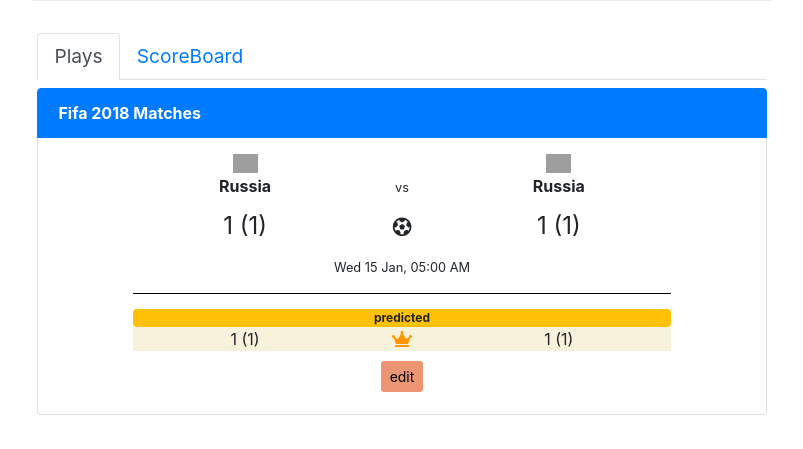
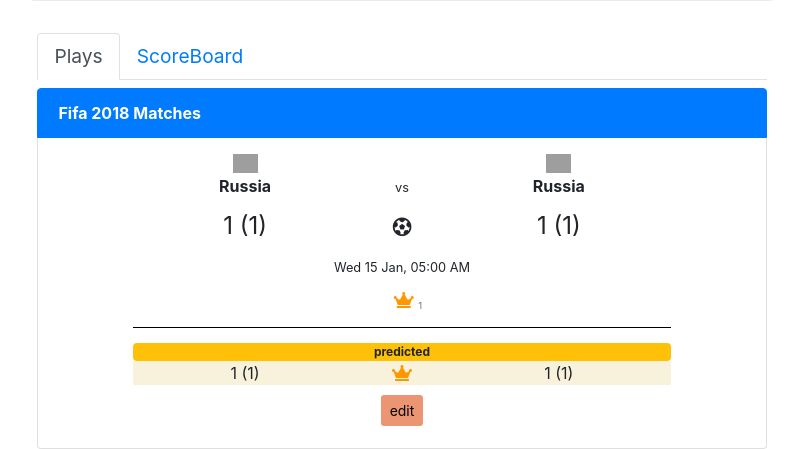
Before and after one commit to rahiminasab/pishbini, a Django app: page /home/ in a window 1280 px wide. Shown: the part 374-823 px from the top of the page, without its empty margins (238-1041 px from the left). Before the commit the page ends 789 px from the top, so only its background shows below. Run offline with Django 3.2, Linux system fonts and the light colour scheme; a user stored in the database is signed in; data comes from the database, SQL or seed files in the repository; tables that the repository leaves empty hold one stand-in row (values such as "Sample post"); parts of the project's set-up code (start-up, migrations or seed data) failed here and were passed over; some libraries are stand-ins or nearby versions; grey boxes are pictures that could not be loaded.

Commit message:
match summary implemented

```diff
--- a/pishi/models.py
+++ b/pishi/models.py
@@ -210,8 +210,39 @@ class Score(models.Model):
         return "%s: %s" % (self.user, self.value)
 
 
+class MatchSummary(object):
+
+    def __init__(self, match):
+        self.match = match
+        self.royal = self.full_house = self.straight = self.one_pair = 0
+        self.oracle = self.nostradamus = self.trelawney = 0
+        predicts = Predict.objects.filter(match=match)
+        for predict in predicts:
+            if predict.is_royal:
+                self.royal += 1
+            elif predict.is_full_house:
+                self.full_house += 1
+            elif predict.is_straight:
+                self.straight += 1
+            else:
+                self.one_pair += 1
+
+            # TODO: change this sheet!
+            if predict.is_straight:
+                if match.rare_extra == Badge.ORACLE:
+                    self.oracle += 1
+                elif match.rare_extra == Badge.NOSTRADAMUS:
+                    self.nostradamus += 1
+                elif match.rare_extra == Badge.TRELAWNEY:
+                    self.trelawney += 1
+
+    def __unicode__(self):
+        return "Royal: %s, Full_House: %s, Straight: %s, One_Pair: %s, Oracle: %s, Nostradamus: %s, Trelawney: %s"%\
+               (self.royal, self.full_house, self.straight, self.one_pair, self.oracle, self.nostradamus, self.trelawney)
+
+
 def persisted_object_list_to_dict(object_list):
-    dict = {}
+    dictionary = {}
     for obj in object_list:
-        dict.update({obj.id: obj})
-    return dict
+        dictionary.update({obj.id: obj})
+    return dictionary
--- a/pishi/static/pishi/styles_7.css
+++ b/pishi/static/pishi/styles_7.css
@@ -135,3 +135,7 @@ li:nth-child(odd) {
 .trelawney-badge {
     color: hotpink;
 }
+
+.match-summary-icon {
+    margin-left: 12px;
+}
--- /dev/null
+++ b/pishi/templates/match/soccer/match_info_row.html
@@ -0,0 +1,95 @@
+{% load tz %}
+{#  flags row  #}
+<div class="row">
+    <div class="col-5">
+        <img src="{{ match.home_team.flag }}" class="img-fluid team-flag">
+    </div>
+    <div class="col-2"></div>
+    <div class="col-5">
+        <img src="{{ match.away_team.flag }}" class="img-fluid team-flag">
+    </div>
+</div>
+
+{#  team names row  #}
+<div class="row match-list-item-info">
+    <div class="col-5">
+        <strong>{{ match.home_team }}</strong>
+    </div>
+    <div class="col-2"><small>vs</small></div>
+    <div class="col-5">
+        <strong>{{ match.away_team }}</strong>
+    </div>
+</div>
+
+{#  actual scores row  #}
+{% if match.finished %}
+    <div class="row match-list-item-info actual-scores-row">
+        <div class="col-5">
+            {{ match.home_result }}
+            {% if match.home_penalty %}
+                ({{ match.home_penalty }})
+            {% endif %}
+        </div>
+        <div class="col-2"><small><i class="fas fa-futbol"></i></small></div>
+        <div class="col-5">
+            {{ match.away_result }}
+            {% if match.away_penalty %}
+                ({{ match.away_penalty }})
+            {% endif %}
+        </div>
+    </div>
+{% endif %}
+
+{#  date row  #}
+<div class="row match-list-item-info">
+    <div class="col"><small>{{ match.date | localtime | date:"D d M, h:i A" }}</small></div>
+</div>
+
+{% if summary %}
+    <div class="row match-list-item-info last-match-info text-muted">
+        <div class="col d-inline-flex justify-content-center">
+            {% if summary.royal > 0 %}
+                <div class="match-summary-icon">
+                    <i class="fas fa-crown royal-badge"></i>
+                    <sub><small>{{ summary.royal }}</small></sub>
+                </div>
+            {% endif %}
+            {% if summary.full_house > 0 %}
+                <div class="match-summary-icon">
+                    <i class="fas fa-home full-house-badge"></i>
+                    <sub><small>{{ summary.full_house }}</small></sub>
+                </div>
+            {% endif %}
+            {% if summary.straight > 0 %}
+                <div class="match-summary-icon">
+                    <i class="fas fa-venus-mars straight-badge"></i>
+                    <sub><small>{{ summary.straight }}</small></sub>
+                </div>
+            {% endif %}
+            {% if summary.one_pair > 0 %}
+                <div class="match-summary-icon">
+                    <i class="fas fa-sad-tear one-pair-badge"></i>
+                    <sub><small>{{ summary.one_pair }}</small></sub>
+                </div>
+            {% endif %}
+            {% if summary.oracle > 0 %}
+                <div class="match-summary-icon">
+                    <i class="fas fa-bolt oracle-badge"></i>
+                    <sub><small>{{ summary.oracle }}</small></sub>
+                </div>
+            {% endif %}
+            {% if summary.nostradamus > 0 %}
+                <div class="match-summary-icon">
+                    <i class="fab fa-android nostradamus-badge"></i>
+                    <sub><small>{{ summary.nostradamus }}</small></sub>
+                </div>
+            {% endif %}
+            {% if summary.trelawney > 0 %}
+                <div class="match-summary-icon">
+                    <i class="fas fa-glasses trelawney-badge"></i>
+                    <sub><small>{{ summary.trelawney }}</small></sub>
+                </div>
+            {% endif %}
+        </div>
+    </div>
+{% endif %}
--- a/pishi/templates/match/soccer/match_list.html
+++ b/pishi/templates/match/soccer/match_list.html
@@ -2,9 +2,9 @@
     <li class="list-group-item active sticky-top">
         <strong>Fifa 2018 Matches</strong>
     </li>
-    {% for match, prediction, form in pairs %}
+    {% for match, summary, prediction, form in pairs %}
         <li class="list-group-item text-center">
-            {% include 'match/soccer/match_list_item.html' with match=match predict=prediction form=form%}
+            {% include 'match/soccer/match_list_item.html' with match=match summary=summary predict=prediction form=form%}
         </li>
     {% endfor %}
 </ul>
--- a/pishi/templates/match/soccer/match_list_item.html
+++ b/pishi/templates/match/soccer/match_list_item.html
@@ -1,6 +1,6 @@
 <div class="row justify-content-center">
     <div class="col-9 col-md-8 col-xl-9">
-        {% include 'match/soccer/teams_info.html' with match=match %}
+        {% include 'match/soccer/match_info_row.html' with match=match summary=summary %}
 
         {% if predict %}
             {% include 'match/soccer/prediction_info_row.html' with match=match predict=predict %}
--- a/pishi/views.py
+++ b/pishi/views.py
@@ -24,20 +24,24 @@ def home(request):
     predictions = user.predictions.all()
     pairs=[]
     for match in matches:
+        summary = None
+        if match.finished:
+            summary = MatchSummary(match)
+
         found = False
         for predict in predictions:
             if predict.match_id == match.id:
                 if match.due:
-                    pairs.append((match, predict, None))
+                    pairs.append((match, summary, predict, None))
                 else:
-                    pairs.append((match, predict, SoccerMatchPredictionForm(instance=predict)))
+                    pairs.append((match, summary, predict, SoccerMatchPredictionForm(instance=predict)))
                 found = True
                 break
         if not found:
             if match.due:
-                pairs.append((match, None, None))
+                pairs.append((match, summary, None, None))
             else:
-                pairs.append((match, None, SoccerMatchPredictionForm()))
+                pairs.append((match, summary, None, SoccerMatchPredictionForm()))
 
     scores = Score.objects.all().order_by("-value")
 
```
Also changed, not shown: pishi/templates/match/soccer/teams_info.html (deleted, +0 -46 lines).
